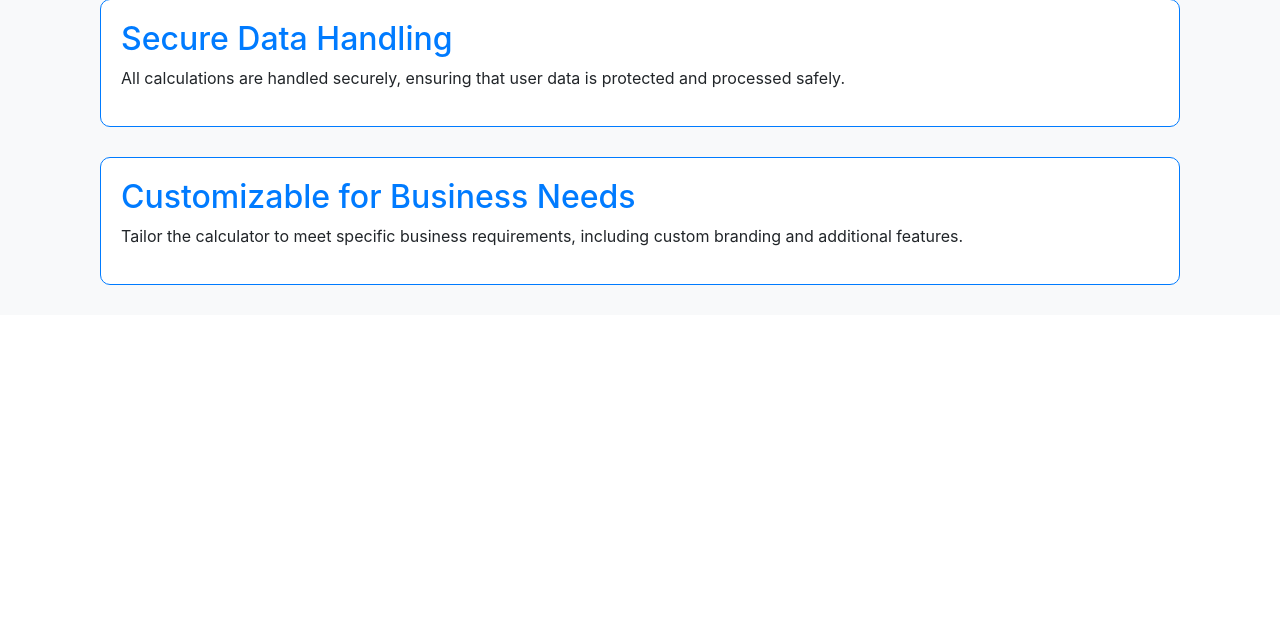
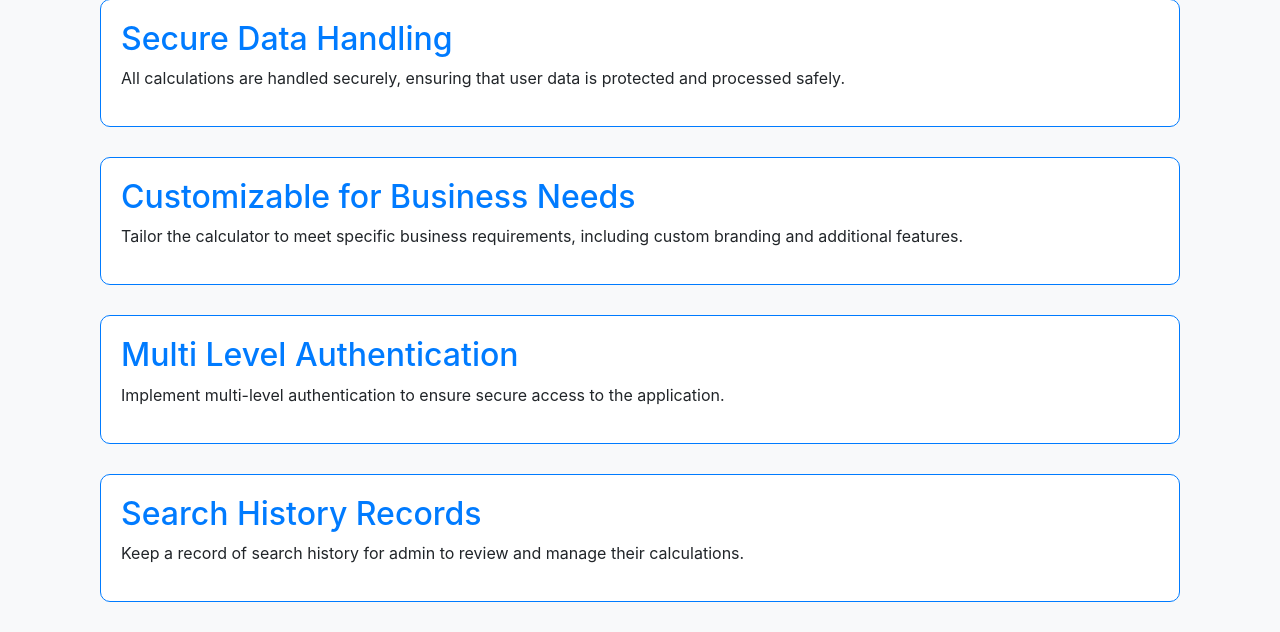
Before and after one commit to codeperfectplus/GoldSilverBilling, a Flask app: page /features in a window 1280 px wide. Shown: the part 829-1461 px from the top of the page. Before the commit the page ends 1114 px from the top, so only its background shows below. Run offline with Flask 3, Linux system fonts and the light colour scheme; some libraries are stand-ins or nearby versions.

Commit message:
chore: :books: features page updated for up to date info

```diff
--- a/templates/features.html
+++ b/templates/features.html
@@ -40,5 +40,14 @@
         <p>Tailor the calculator to meet specific business requirements, including custom branding and additional
             features.</p>
     </div>
+
+    <div class="feature">
+        <h2>Multi Level Authentication</h2>
+        <p>Implement multi-level authentication to ensure secure access to the application.</p>
+    </div>
+
+    <div class="feature">
+        <h2>Search History Records</h2>
+        <p>Keep a record of search history for admin to review and manage their calculations.</p>
 </div>
 {% endblock %}
```
